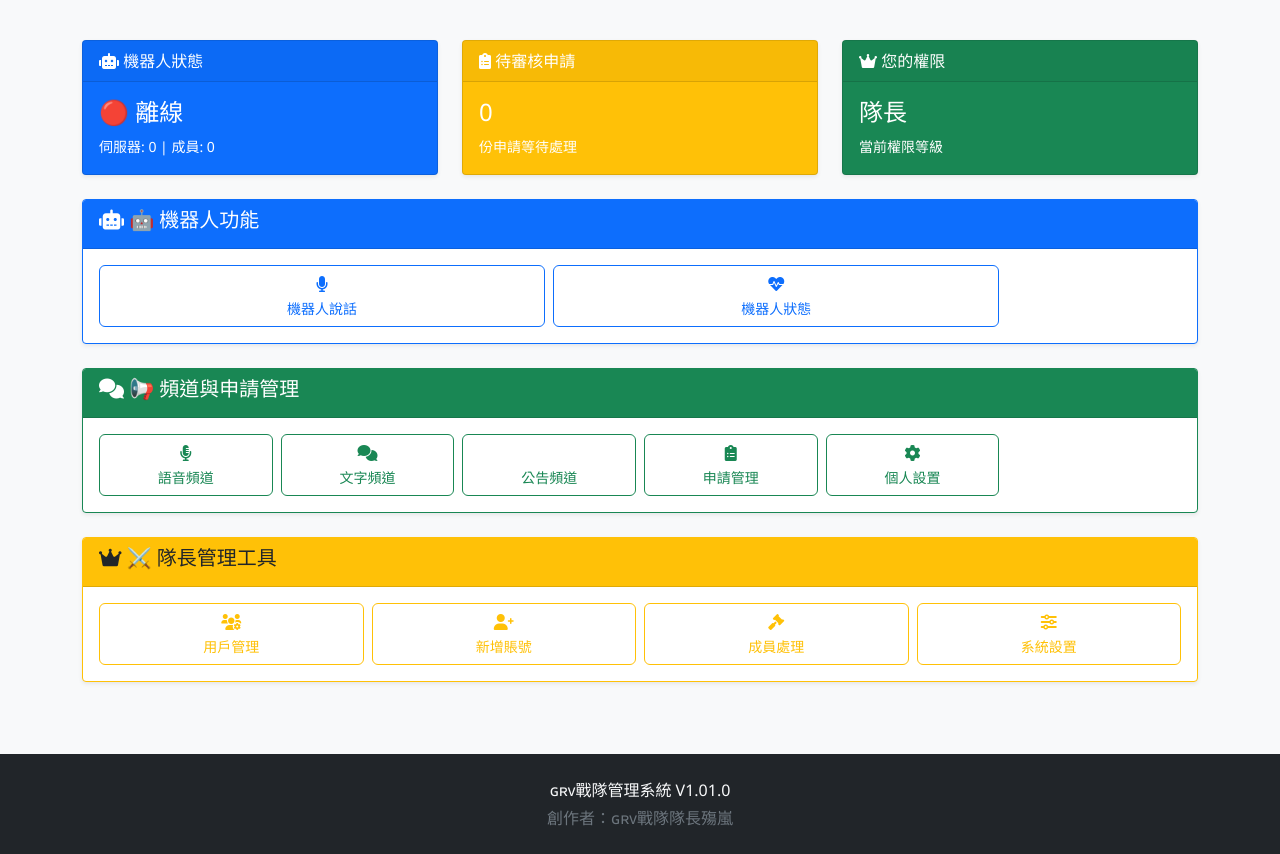
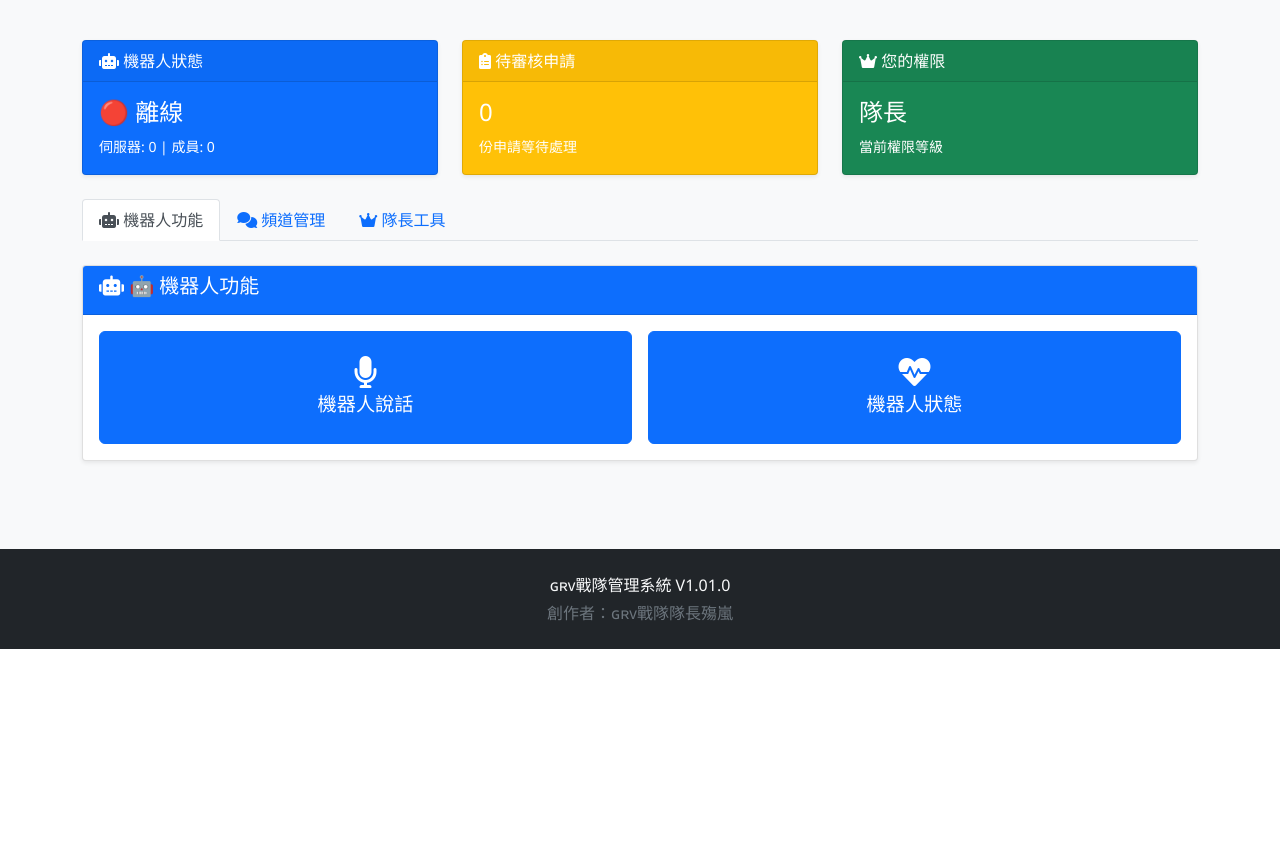
Before and after one commit to npcname1hacker-lgtm/grv-team-bot, a Flask app: page /dashboard in a window 1280 px wide. Shown: the part 151-1005 px from the top of the page. After the commit the page ends 800 px from the top, so only its background shows below. Run offline with Flask 3, Linux system fonts and the light colour scheme; a user stored in the database is signed in.

Commit message:
Restructure dashboard with tabbed menus for improved navigation
Refactor `dashboard.html` to implement a tabbed interface using Bootstrap, organizing bot features into distinct sections.

Replit-Commit-Author: Agent
Replit-Commit-Session-Id: e41e8751-e4d3-4ac6-8076-65705cfc8555
Replit-Commit-Checkpoint-Type: full_checkpoint
Replit-Commit-Event-Id: a924ee2d-6dbe-4c5e-bcca-f36565191230
Replit-Commit-Screenshot-Url: https://storage.googleapis.com/screenshot-production-us-central1/7f6637f4-ef7a-4ac8-a722-6d7bd032e202/e41e8751-e4d3-4ac6-8076-65705cfc8555/scqf89e

```diff
--- a/web/templates/dashboard.html
+++ b/web/templates/dashboard.html
@@ -49,113 +49,136 @@
     </div>
 </div>
 
-<!-- ═══════════════════════════════════════ -->
-<!-- 菜單 1: 機器人功能 -->
-<!-- ═══════════════════════════════════════ -->
-<div class="row mb-4">
-    <div class="col">
-        <div class="card border-primary">
+<!-- 功能菜單選項卡 -->
+<ul class="nav nav-tabs mb-4" id="menuTabs" role="tablist">
+    <li class="nav-item" role="presentation">
+        <button class="nav-link active" id="menu1-tab" data-bs-toggle="tab" data-bs-target="#menu1" type="button" role="tab">
+            <i class="fas fa-robot"></i> 機器人功能
+        </button>
+    </li>
+    <li class="nav-item" role="presentation">
+        <button class="nav-link" id="menu2-tab" data-bs-toggle="tab" data-bs-target="#menu2" type="button" role="tab">
+            <i class="fas fa-comments"></i> 頻道管理
+        </button>
+    </li>
+    {% if current_user.role.name == 'HIGH' %}
+    <li class="nav-item" role="presentation">
+        <button class="nav-link" id="menu3-tab" data-bs-toggle="tab" data-bs-target="#menu3" type="button" role="tab">
+            <i class="fas fa-crown"></i> 隊長工具
+        </button>
+    </li>
+    {% endif %}
+</ul>
+
+<!-- 菜單內容 -->
+<div class="tab-content" id="menuContent">
+    <!-- 菜單 1: 機器人功能 -->
+    <div class="tab-pane fade show active" id="menu1" role="tabpanel">
+        <div class="card">
             <div class="card-header bg-primary text-white">
                 <h5><i class="fas fa-robot"></i> 🤖 機器人功能</h5>
             </div>
             <div class="card-body">
-                <div class="row g-2">
-                    <div class="col-md-5">
-                        <button class="btn btn-outline-primary w-100" onclick="alert('機器人說話功能')">
-                            <i class="fas fa-microphone"></i><br><small>機器人說話</small>
+                <div class="row g-3">
+                    <div class="col-md-6">
+                        <button class="btn btn-primary w-100 py-4" onclick="alert('機器人說話功能\n\n即將實裝')">
+                            <i class="fas fa-microphone" style="font-size: 2rem;"></i><br>
+                            <span style="font-size: 1.2rem;">機器人說話</span>
                         </button>
                     </div>
-                    <div class="col-md-5">
-                        <button class="btn btn-outline-primary w-100" onclick="alert('機器人狀態檢查')">
-                            <i class="fas fa-heartbeat"></i><br><small>機器人狀態</small>
+                    <div class="col-md-6">
+                        <button class="btn btn-primary w-100 py-4" onclick="alert('機器人狀態\n\n' + 'CPU: 35%\n內存: 250MB\n延遲: ' + Math.round(Math.random() * 50 + 50) + 'ms')">
+                            <i class="fas fa-heartbeat" style="font-size: 2rem;"></i><br>
+                            <span style="font-size: 1.2rem;">機器人狀態</span>
                         </button>
                     </div>
                 </div>
             </div>
         </div>
     </div>
-</div>
 
-<!-- ═══════════════════════════════════════ -->
-<!-- 菜單 2: 頻道與申請管理 -->
-<!-- ═══════════════════════════════════════ -->
-<div class="row mb-4">
-    <div class="col">
-        <div class="card border-success">
+    <!-- 菜單 2: 頻道管理 -->
+    <div class="tab-pane fade" id="menu2" role="tabpanel">
+        <div class="card">
             <div class="card-header bg-success text-white">
-                <h5><i class="fas fa-comments"></i> 📢 頻道與申請管理</h5>
+                <h5><i class="fas fa-comments"></i> 📢 頻道管理</h5>
             </div>
             <div class="card-body">
-                <div class="row g-2">
-                    <div class="col-md-2">
-                        <button class="btn btn-outline-success w-100" onclick="alert('語音頻道管理')">
-                            <i class="fas fa-microphone-alt"></i><br><small>語音頻道</small>
+                <div class="row g-3">
+                    <div class="col-md-4">
+                        <button class="btn btn-success w-100 py-4" onclick="alert('語音頻道管理\n\n即將實裝')">
+                            <i class="fas fa-microphone-alt" style="font-size: 2rem;"></i><br>
+                            <span style="font-size: 1rem;">語音頻道</span>
                         </button>
                     </div>
-                    <div class="col-md-2">
-                        <button class="btn btn-outline-success w-100" onclick="alert('文字頻道管理')">
-                            <i class="fas fa-comments"></i><br><small>文字頻道</small>
+                    <div class="col-md-4">
+                        <button class="btn btn-success w-100 py-4" onclick="alert('文字頻道管理\n\n即將實裝')">
+                            <i class="fas fa-comments" style="font-size: 2rem;"></i><br>
+                            <span style="font-size: 1rem;">文字頻道</span>
                         </button>
                     </div>
-                    <div class="col-md-2">
-                        <button class="btn btn-outline-success w-100" onclick="alert('公告頻道')">
-                            <i class="fas fa-megaphone"></i><br><small>公告頻道</small>
+                    <div class="col-md-4">
+                        <button class="btn btn-success w-100 py-4" onclick="alert('公告頻道\n\n即將實裝')">
+                            <i class="fas fa-megaphone" style="font-size: 2rem;"></i><br>
+                            <span style="font-size: 1rem;">公告頻道</span>
                         </button>
                     </div>
-                    <div class="col-md-2">
-                        <a href="{{ url_for('applications') }}" class="btn btn-outline-success w-100">
-                            <i class="fas fa-clipboard-list"></i><br><small>申請管理</small>
+                    <div class="col-md-4">
+                        <a href="{{ url_for('applications') }}" class="btn btn-success w-100 py-4">
+                            <i class="fas fa-clipboard-list" style="font-size: 2rem;"></i><br>
+                            <span style="font-size: 1rem;">申請管理</span>
                         </a>
                     </div>
-                    <div class="col-md-2">
-                        <a href="{{ url_for('settings') }}" class="btn btn-outline-success w-100">
-                            <i class="fas fa-cog"></i><br><small>個人設置</small>
+                    <div class="col-md-4">
+                        <a href="{{ url_for('settings') }}" class="btn btn-success w-100 py-4">
+                            <i class="fas fa-cog" style="font-size: 2rem;"></i><br>
+                            <span style="font-size: 1rem;">個人設置</span>
                         </a>
                     </div>
                 </div>
             </div>
         </div>
     </div>
-</div>
 
-<!-- ═══════════════════════════════════════ -->
-<!-- 菜單 3: 隊長管理工具 -->
-<!-- ═══════════════════════════════════════ -->
-{% if current_user.role.name == 'HIGH' %}
-<div class="row mb-4">
-    <div class="col">
-        <div class="card border-warning">
+    <!-- 菜單 3: 隊長工具 -->
+    {% if current_user.role.name == 'HIGH' %}
+    <div class="tab-pane fade" id="menu3" role="tabpanel">
+        <div class="card">
             <div class="card-header bg-warning text-dark">
                 <h5><i class="fas fa-crown"></i> ⚔️ 隊長管理工具</h5>
             </div>
             <div class="card-body">
-                <div class="row g-2">
+                <div class="row g-3">
                     <div class="col-md-3">
-                        <a href="{{ url_for('users') }}" class="btn btn-outline-warning w-100">
-                            <i class="fas fa-users-cog"></i><br><small>用戶管理</small>
+                        <a href="{{ url_for('users') }}" class="btn btn-warning w-100 py-4">
+                            <i class="fas fa-users-cog" style="font-size: 2rem;"></i><br>
+                            <span style="font-size: 1rem;">用戶管理</span>
                         </a>
                     </div>
                     <div class="col-md-3">
-                        <button class="btn btn-outline-warning w-100" onclick="showAddUserModal()">
-                            <i class="fas fa-user-plus"></i><br><small>新增賬號</small>
+                        <button class="btn btn-warning w-100 py-4" onclick="showAddUserModal()">
+                            <i class="fas fa-user-plus" style="font-size: 2rem;"></i><br>
+                            <span style="font-size: 1rem;">新增賬號</span>
                         </button>
                     </div>
                     <div class="col-md-3">
-                        <button class="btn btn-outline-warning w-100" onclick="alert('成員處理')">
-                            <i class="fas fa-gavel"></i><br><small>成員處理</small>
+                        <button class="btn btn-warning w-100 py-4" onclick="alert('成員處理\n\n即將實裝')">
+                            <i class="fas fa-gavel" style="font-size: 2rem;"></i><br>
+                            <span style="font-size: 1rem;">成員處理</span>
                         </button>
                     </div>
                     <div class="col-md-3">
-                        <button class="btn btn-outline-warning w-100" onclick="alert('系統設置')">
-                            <i class="fas fa-sliders-h"></i><br><small>系統設置</small>
+                        <button class="btn btn-warning w-100 py-4" onclick="alert('系統設置\n\n即將實裝')">
+                            <i class="fas fa-sliders-h" style="font-size: 2rem;"></i><br>
+                            <span style="font-size: 1rem;">系統設置</span>
                         </button>
                     </div>
                 </div>
             </div>
         </div>
     </div>
+    {% endif %}
 </div>
-{% endif %}
 
 <!-- 新增用戶模態（隊長專用） -->
 {% if current_user.role.name == 'HIGH' %}
```
